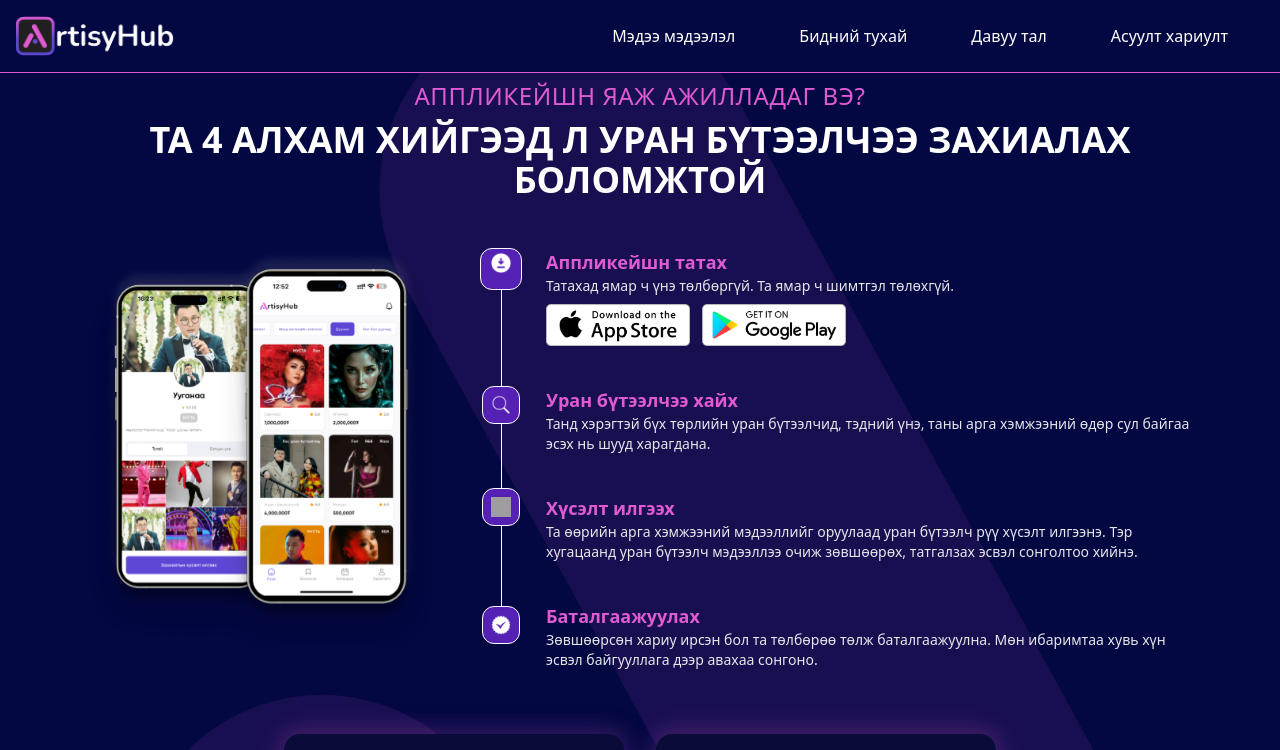
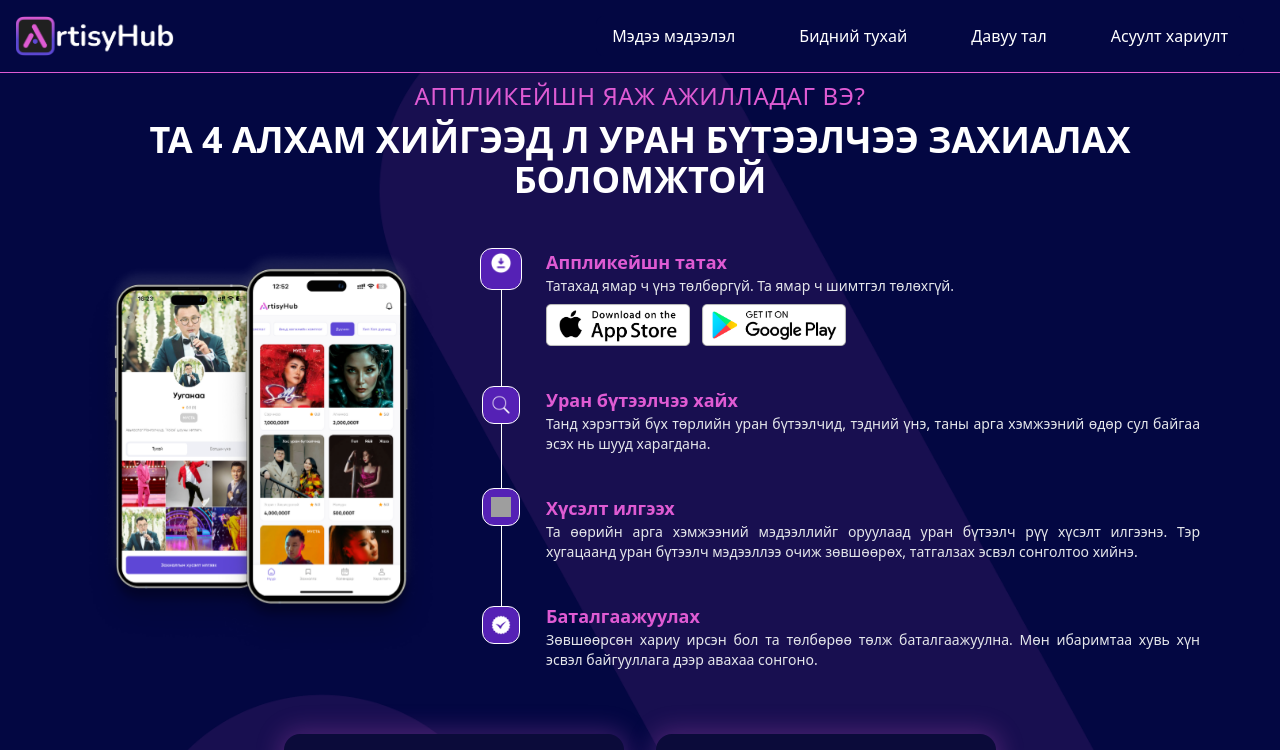
Before and after one commit to munkhbold010/ArtisyHub-repository, an Angular app: page /home in a window 1280 px wide. Shown: the top 750 px of the page. Built offline with nearby package versions, Linux system fonts and the light colour scheme; grey boxes are pictures that could not be loaded.

Commit message:
Update home.component.html

```diff
--- a/src/app/pages/home/home.component.html
+++ b/src/app/pages/home/home.component.html
@@ -56,21 +56,21 @@
         <!-- Алхам 2 -->
         <div>
           <h3 class="text-secondary-purple font-semibold text-base md:text-lg">Уран бүтээлчээ хайх</h3>
-          <p class="text-xs md:text-sm text-gray-200">
+          <p class="text-xs md:text-sm text-gray-200 text-justify">
             Танд хэрэгтэй бүх төрлийн уран бүтээлчид, тэдний үнэ, таны арга хэмжээний өдөр сул байгаа эсэх нь шууд харагдана.
           </p>
         </div>
         <!-- Алхам 3 -->
         <div>
           <h3 class="text-secondary-purple font-semibold text-base md:text-lg">Хүсэлт илгээх</h3>
-          <p class="text-xs md:text-sm text-gray-200">
+          <p class="text-xs md:text-sm text-gray-200 text-justify">
             Та өөрийн арга хэмжээний мэдээллийг оруулаад уран бүтээлч рүү хүсэлт илгээнэ. Тэр хугацаанд уран бүтээлч мэдээллээ очиж зөвшөөрөх, татгалзах эсвэл сонголтоо хийнэ.
           </p>
         </div>
         <!-- Алхам 4 -->
         <div>
           <h3 class="text-secondary-purple font-semibold text-base md:text-lg">Баталгаажуулах</h3>
-          <p class="text-xs md:text-sm text-gray-200">
+          <p class="text-xs md:text-sm text-gray-200 text-justify">
             Зөвшөөрсөн хариу ирсэн бол та төлбөрөө төлж баталгаажуулна. Мөн ибаримтаа хувь хүн эсвэл байгууллага дээр авахаа сонгоно.
           </p>
         </div>
```
